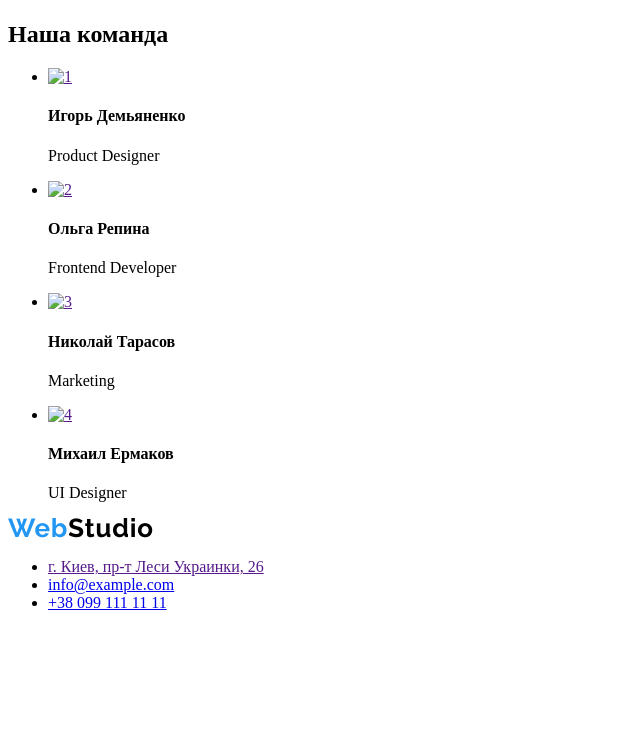
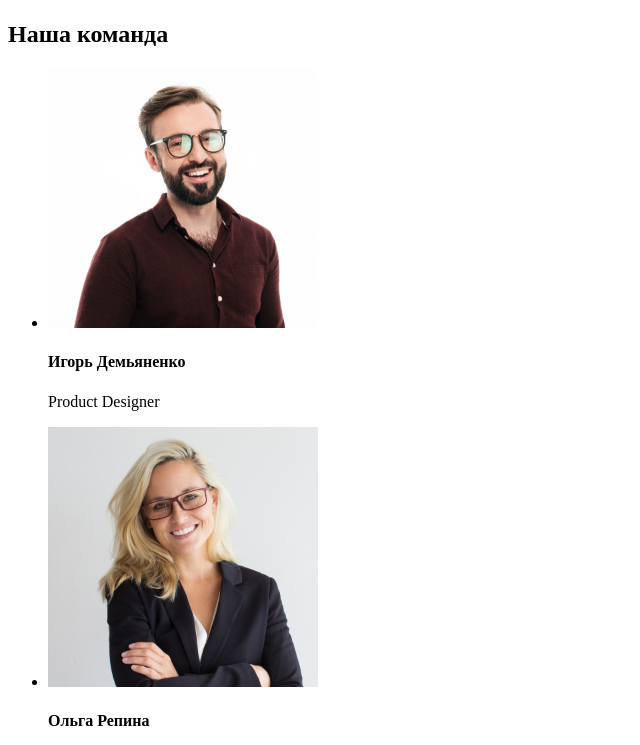
Before and after one commit to Spec27/spec, a plain HTML site: page index.html in a window 1280 px wide. Shown: the part 1535-2280 px from the top of the page, without its empty margins (0-640 px from the left). Before the commit the page ends 2163 px from the top, so only its background shows below. Drawn offline with Linux system fonts and the light colour scheme; the site is published under a folder, as on GitHub Pages, so addresses that start at the root find nothing.

```diff
--- a/index.html
+++ b/index.html
@@ -96,22 +96,22 @@
         <h2>Наша команда</h2>
         <ul>
           <li>
-            <a href=""><img src="/images/4.jpg" alt="1" width="270" /></a>
+            <a href=""></a><img src="./images/4.jpg" alt="Игорь Демьяненко" width="270" /></a>
             <h4>Игорь Демьяненко</h4>
             <p>Product Designer</p>
           </li>
           <li>
-            <a href=""><img src="/images/5.jpg" alt="2" width="270" /></a>
+            <a href=""><img src="./images/5.jpg" alt="2" width="270" /></a>
             <h4>Ольга Репина</h4>
             <p>Frontend Developer</p>
           </li>
           <li>
-            <a href=""><img src="/images/6.jpg" alt="3" width="270" /></a>
+            <a href=""><img src="./images/6.jpg" alt="3" width="270" /></a>
             <h4>Николай Тарасов</h4>
             <p>Marketing</p>
           </li>
           <li>
-            <a href=""><img src="/images/7.jpg" alt="4" width="270" /></a>
+            <a href=""><img src="./images/7.jpg" alt="4" width="270" /></a>
             <h4>Михаил Ермаков</h4>
             <p>UI Designer</p>
           </li>
```
